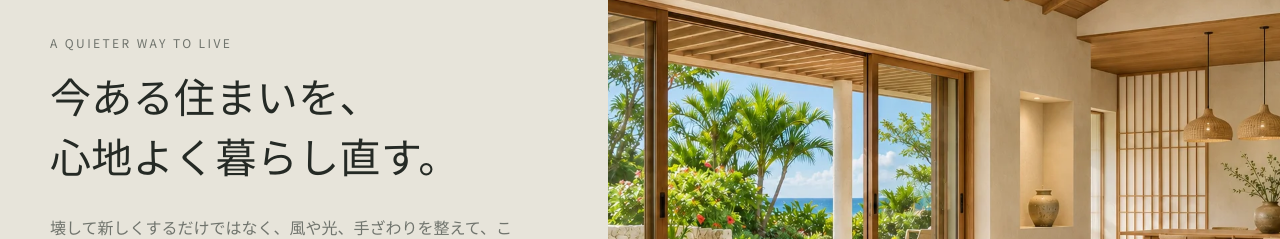
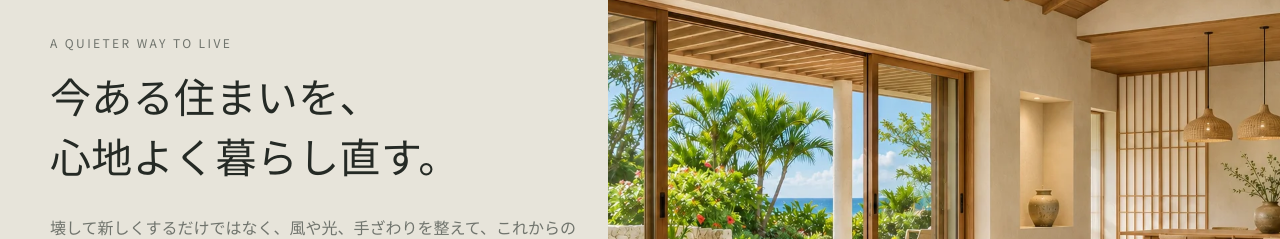
Before and after one commit to agarieyrn-create/agarieyrn-create.github.io, a plain HTML site: page tane-renovation/index.html in a window 1280 px wide. Shown: the part 176-415 px from the top of the page. Drawn offline with Linux system fonts and the light colour scheme.

Commit message:
Balance TANE homepage headline layout

```diff
--- a/portfolio-sites.css
+++ b/portfolio-sites.css
@@ -44,8 +44,8 @@ p{margin-bottom:1.2em}
 .hero--villa .hero-copy p{max-width:31em;color:rgba(255,255,255,.83)}
 .hero--villa .kicker{color:rgba(255,255,255,.75)}
 .hero--split{display:grid;grid-template-columns:minmax(320px,.95fr) minmax(0,1.05fr);min-height:640px;background:var(--soft)}
-.hero--split .hero-copy{align-self:center;padding:84px clamp(28px,7vw,100px) 84px max(28px,calc((100vw - 1180px)/2))}
-.hero--split .hero-copy h1{font-size:clamp(34px,3.2vw,44px);max-width:10em;margin:0 0 24px}
+.hero--split .hero-copy{align-self:center;padding:84px 32px 84px max(28px,calc((100vw - 1180px)/2))}
+.hero--split .hero-copy h1{font-size:clamp(34px,3.2vw,44px);max-width:11em;margin:0 0 24px}
 .hero--split .hero-copy p{max-width:34em;color:var(--muted)}
 .hero--split .hero-image{width:100%;height:100%;min-height:640px;object-fit:cover}
 .hero--split .kicker{color:var(--accent)}
```
